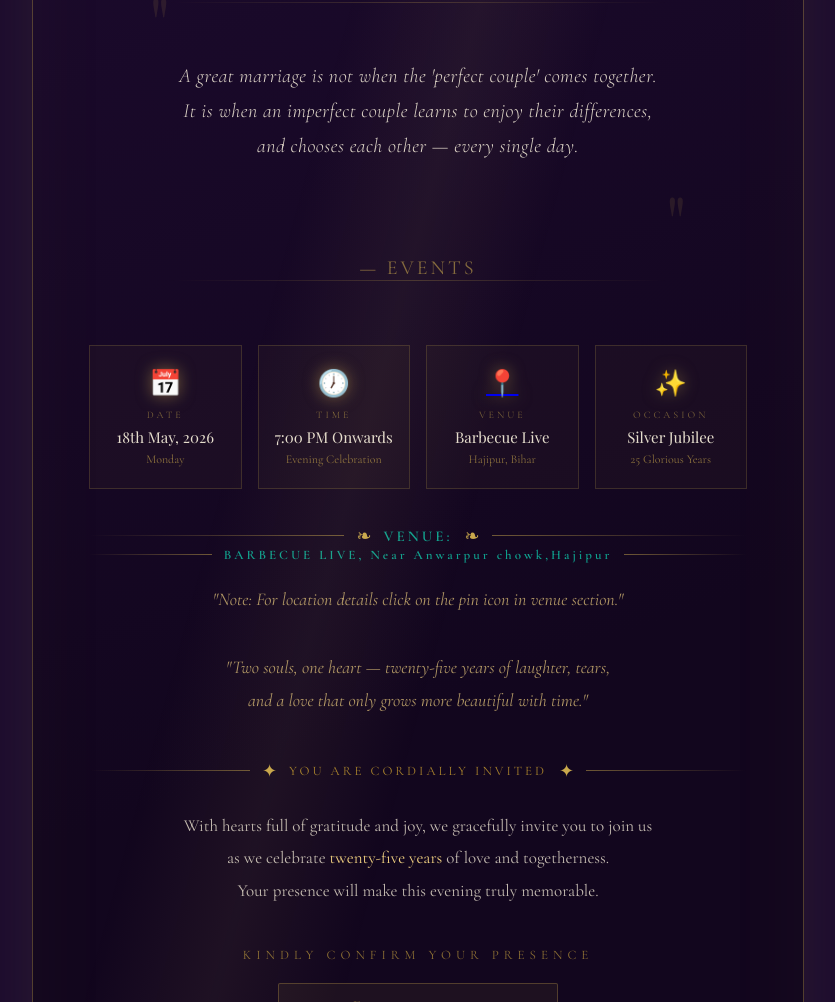
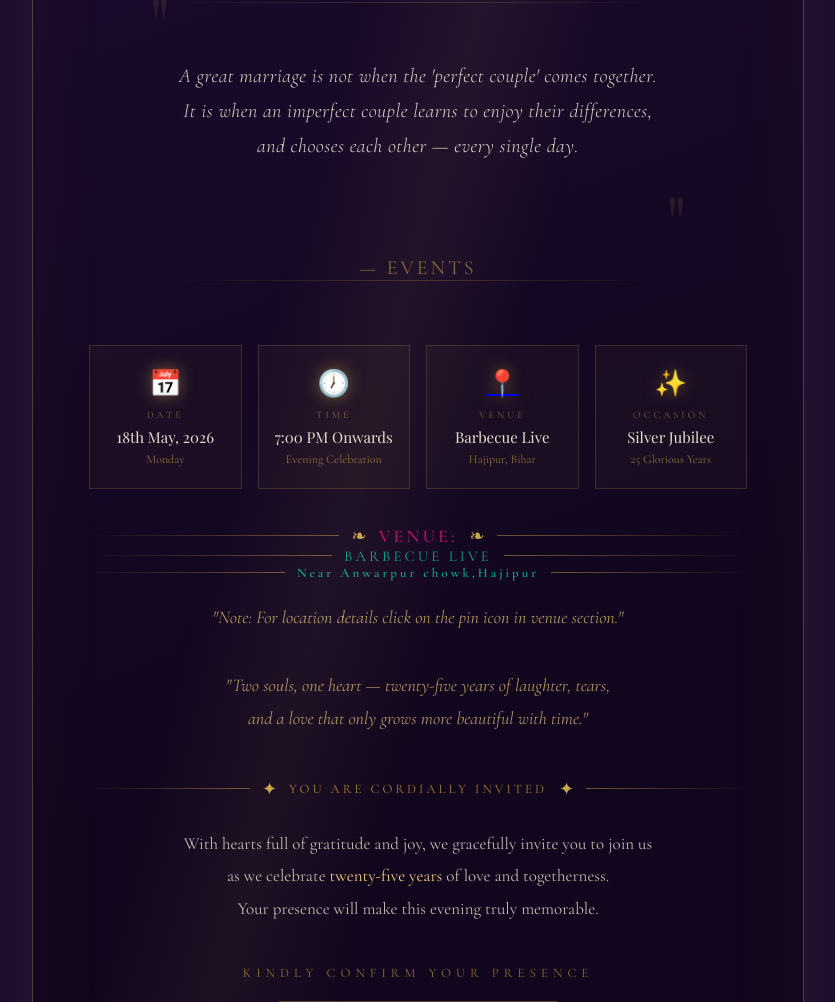
Before and after one commit to Aadi-tech07/Anniversary, a website: page index.html in a window 1280 px wide. Shown: the part 853-1855 px from the top of the page, without its empty margins (222-1057 px from the left). Drawn offline with nearby package versions, Linux system fonts and the light colour scheme; a web font is replaced by a local one.

Commit message:
Updated index, style and server

```diff
--- a/index.html
+++ b/index.html
@@ -136,13 +136,14 @@
 
     <div class="divider-line">
         <span class="divider-icon">❧</span>
-        <span style="font-size:15px;font-weight:700;letter-spacing:3px;text-transform:uppercase;color:rgb(15, 162, 143)">VENUE:</span>
+        <span style="font-size:18px;font-weight:700;letter-spacing:3px;text-transform:uppercase;color:rgb(162, 15, 103)">VENUE:</span>
         <span class="divider-icon">❧</span>
     </div>
     <div class="divider-line">
-
-        <span style="font-size:13px;font-weight:700;letter-spacing:3px;color:rgb(15, 162, 143)">BARBECUE LIVE, Near Anwarpur chowk,Hajipur</span>
-
+        <span style="font-size:15px;font-weight:500;letter-spacing:3px;color:rgb(15, 162, 143)">BARBECUE LIVE</span>
+    </div>
+    <div class="divider-line">
+        <span style="font-size:13px;font-weight:700;letter-spacing:3px;color:rgb(15, 162, 143)">Near Anwarpur chowk,Hajipur</span>
     </div>
 
     <p class="quote2">"Note: For location details click on the pin icon in venue section."</p>
--- a/server.js
+++ b/server.js
@@ -16,7 +16,7 @@ const mysql   = require('mysql2/promise');
 const cors    = require('cors');
 
 const app  = express();
-const PORT = 3002;
+const PORT = 3001;
 
 /* ══════════════════════════════════════════════════════
    🔧  YOUR MySQL CONFIGURATION — EDIT THIS SECTION
--- a/style.css
+++ b/style.css
@@ -64,7 +64,7 @@
   .anniversary-number .label { display: block; font-size: 17px; letter-spacing: 8px; text-transform: uppercase; color: rgba(240,208,128,0.75); margin-top: -4px; }
 
   /* Divider */
-  .divider { text-align: center; margin: 20px 0; animation: fadeUp 1s ease 0.6s both; }
+  .divider { text-align: center; margin: 20px 0;gap: 10px; animation: fadeUp 1s ease 0.6s both; }
   .divider-line { display: flex; align-items: center; justify-content: center; gap: 12px; }
   .divider-line::before, .divider-line::after { content: ''; flex: 1; height: 1px; background: linear-gradient(to right, transparent, rgba(201,168,76,0.5)); }
   .divider-line::after { background: linear-gradient(to left, transparent, rgba(201,168,76,0.5)); }
```
